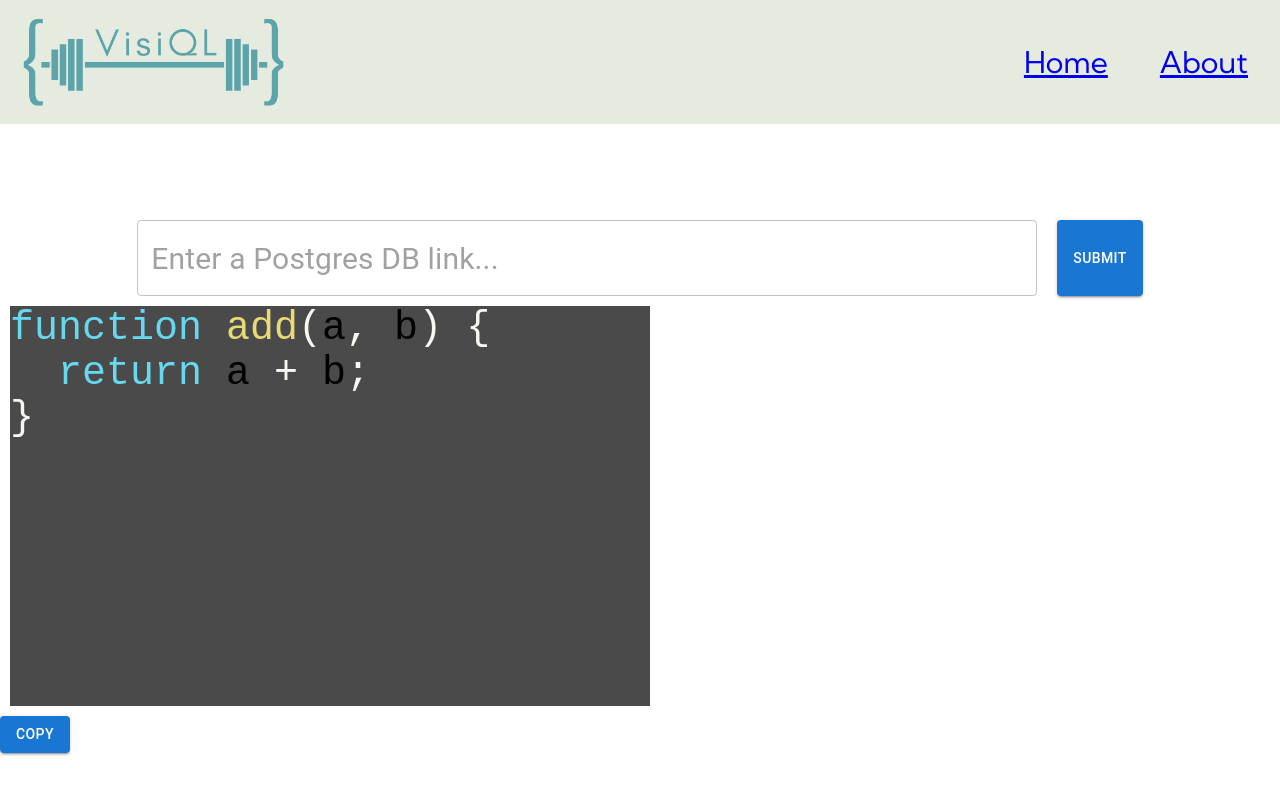
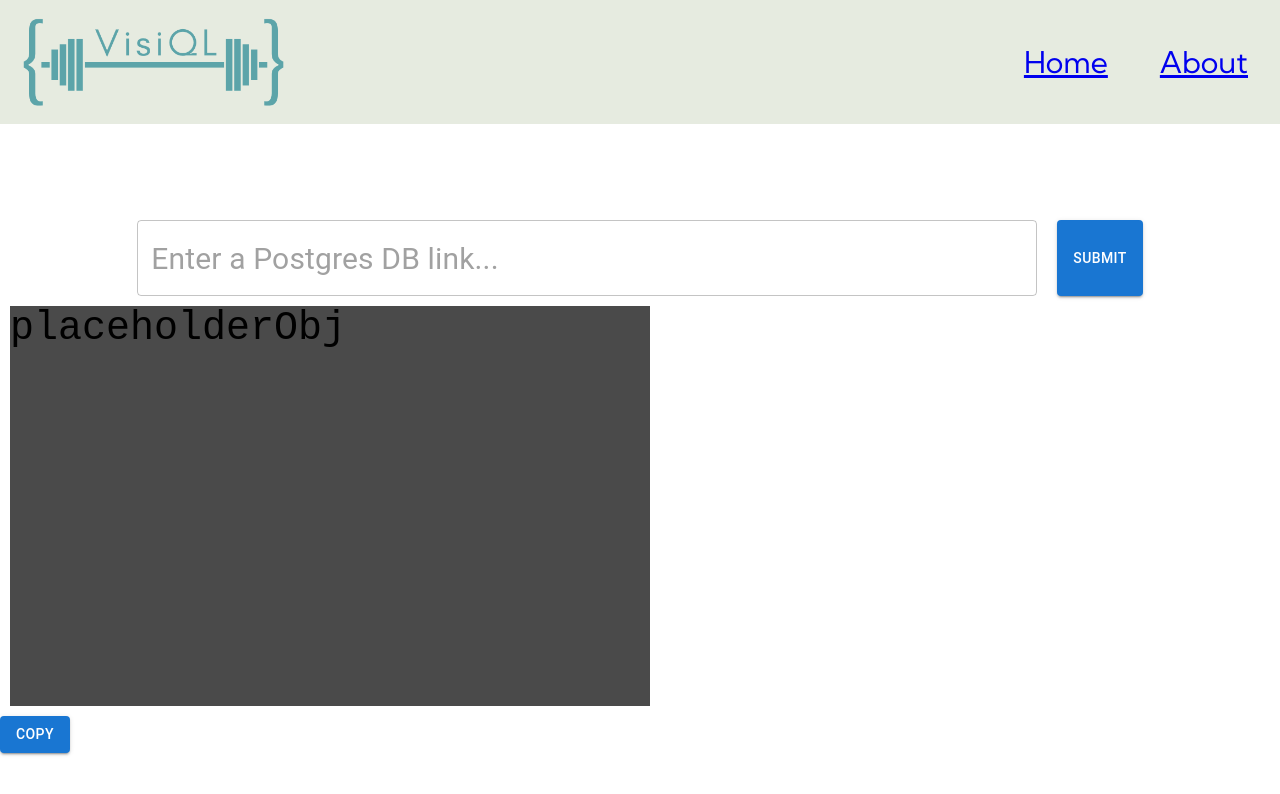
Before and after one commit to oslabs-beta/VisiQL, a React app: page / in a window 1280 px wide. Shown: the top 794 px of the page. Built offline with nearby package versions, Linux system fonts and the light colour scheme.

Commit message:
webpack error gone, work on db input and styles

```diff
--- a/client/components/DBInput.js
+++ b/client/components/DBInput.js
@@ -1,6 +1,8 @@
 import React from 'react';
 import { TextField, Button } from '@mui/material';
+import Form from 'react-bootstrap/Form';
 import { useState } from 'react';
+import SchemaContainer from './SchemaContainer';
 
 const useInput = (init) => {
   const [value, setValue] = useState(init);
@@ -12,6 +14,9 @@ const useInput = (init) => {
 
 const DBInput = () => {
   const [dbLink, dbLinkOnChange] = useInput('');
+  const [dbSchemaData, dbSchemaDataOnChange] = useState('placeholderObj');
+  const [dataReceived, setDataReceived] = useState(false);
+
   const saveDBLink = (event) => {
     const body = { dbLink };
     fetch('/db', {
@@ -24,10 +29,17 @@ const DBInput = () => {
       .then((data) => data.json())
       .then((data) => {
         console.log(data);
+        dbSchemaDataOnChange(
+          JSON.stringify(data.dbSchema.tables).replaceAll('"', ' ')
+        );
+
+        setDataReceived(true);
+        console.log(dbSchemaData);
       })
       .catch((err) => console.log('dbLink fetch /db: ERROR:', err));
   };
   return (
+    <div className='input-and-visualizer'>
       <div className='db-input'>
         <form className='db-input'>
           <TextField
@@ -45,6 +57,13 @@ const DBInput = () => {
           </Button>
         </form>
       </div>
+      <div>
+        <SchemaContainer
+          dataReceived={dataReceived}
+          dbSchemaData={dbSchemaData}
+        />
+      </div>
+    </div>
   );
 };
 
--- a/client/components/Homepage.js
+++ b/client/components/Homepage.js
@@ -8,7 +8,6 @@ const Homepage = () => {
     <div id='homepage-container'>
       <Navbar />
       <VisualizerContainer />
-      <SchemaContainer />
     </div>
   );
 };
--- a/client/components/SchemaContainer.js
+++ b/client/components/SchemaContainer.js
@@ -8,17 +8,14 @@ import { Box } from '@mui/system';
 import { Button } from '@mui/material';
 import ContentCopyIcon from '@mui/icons-material/ContentCopy';
 
-const SchemaContainer = () => {
-  const [code, setCode] = React.useState(
-    `function add(a, b) {\n  return a + b;\n}`
-  );
+const SchemaContainer = (props) => {
   return (
     <div>
       <Box>
         <Editor
           className='schema-editor'
-          value={code}
-          onValueChange={(code) => setCode(code)}
+          value={props.dbSchemaData}
+          // onValueChange={(code) => setCode(code)}
           highlight={(code) => highlight(code, languages.js)}
           style={{
             fontFamily: '"Fira code", "Fira Mono", monospace',
@@ -28,7 +25,7 @@ const SchemaContainer = () => {
         <Button
           variant='contained'
           onClick={() => {
-            navigator.clipboard.writeText(code);
+            navigator.clipboard.writeText(props.dbSchemaData);
           }}
         >
           Copy
--- a/package.json
+++ b/package.json
@@ -25,7 +25,9 @@
     "@emotion/styled": "^11.10.4",
     "@mui/icons-material": "^5.10.9",
     "@mui/material": "^5.10.13",
+    "@mui/styled-engine-sc": "^5.10.6",
     "bcrypt": "^5.1.0",
+    "bootstrap": "^5.2.2",
     "cookie-parser": "^1.4.6",
     "dotenv": "^16.0.3",
     "express": "^4.18.2",
@@ -34,6 +36,7 @@
     "pg": "^8.8.0",
     "prismjs": "^1.29.0",
     "react": "^18.2.0",
+    "react-bootstrap": "^2.6.0",
     "react-dom": "^18.2.0",
     "react-router": "^5.2.0",
     "react-router-dom": "^6.4.2",
--- a/webpack.config.js
+++ b/webpack.config.js
@@ -14,6 +14,7 @@ const config = {
   mode: process.env.NODE_ENV,
   devServer: {
     historyApiFallback: true,
+    hot: true,
     static: {
       directory: path.join(__dirname, './build'),
       publicPath: '/',
@@ -21,19 +22,20 @@ const config = {
     proxy: {
       '/': 'http://localhost:3000',
     },
+    compress: true,
     port: 8080,
   },
   module: {
     rules: [
       {
         test: /\.(js|jsx)$/,
+        exclude: /node_modules/,
         use: {
           loader: 'babel-loader',
           options: {
             presets: ['@babel/preset-env', '@babel/preset-react'],
           },
         },
-        exclude: /node_modules/,
       },
       {
         test: /\.css$/,
@@ -45,6 +47,7 @@ const config = {
       },
       {
         test: /\.png|svg|jpg|gif$/,
+        exclude: /node_modules/,
         use: ['file-loader'],
       },
     ],
```
Also changed, not shown: 2 other files (tests, documents, lock files or other folders). Lines whose indentation alone changed are shown as unchanged.
